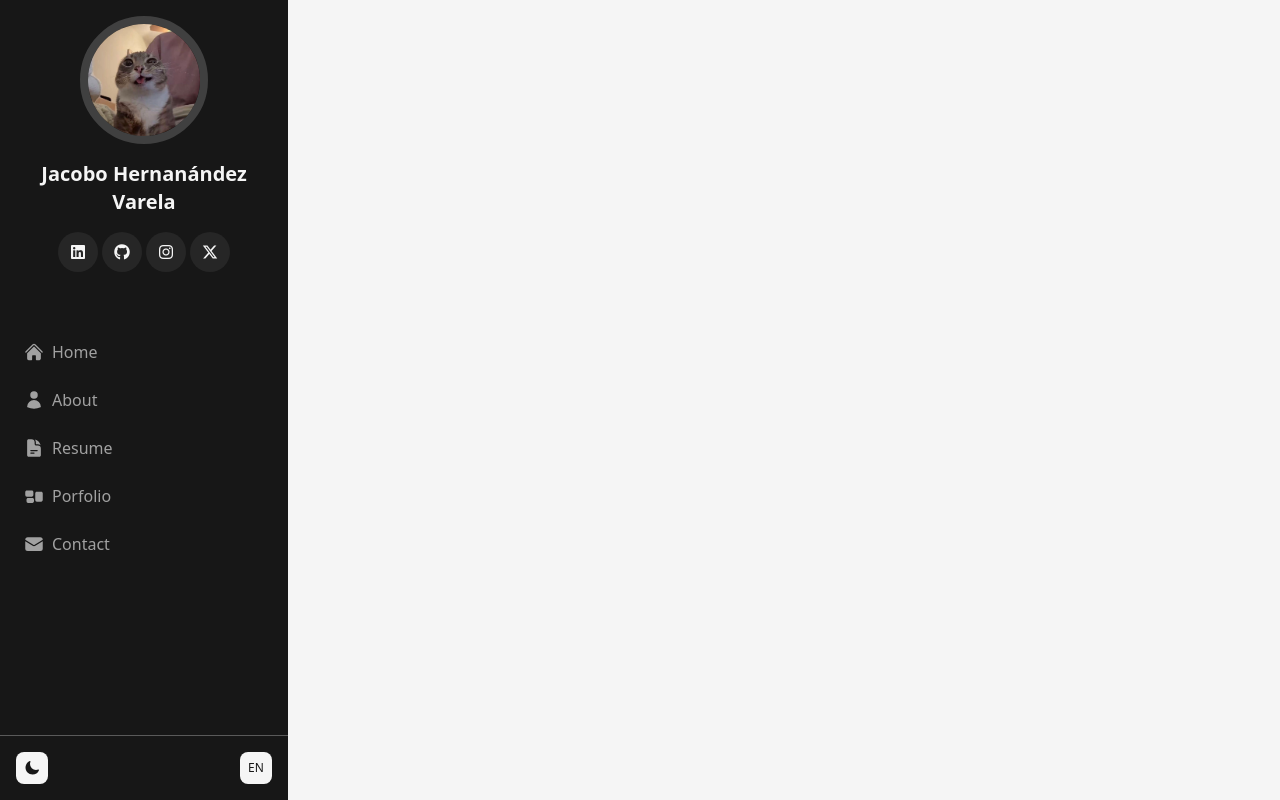
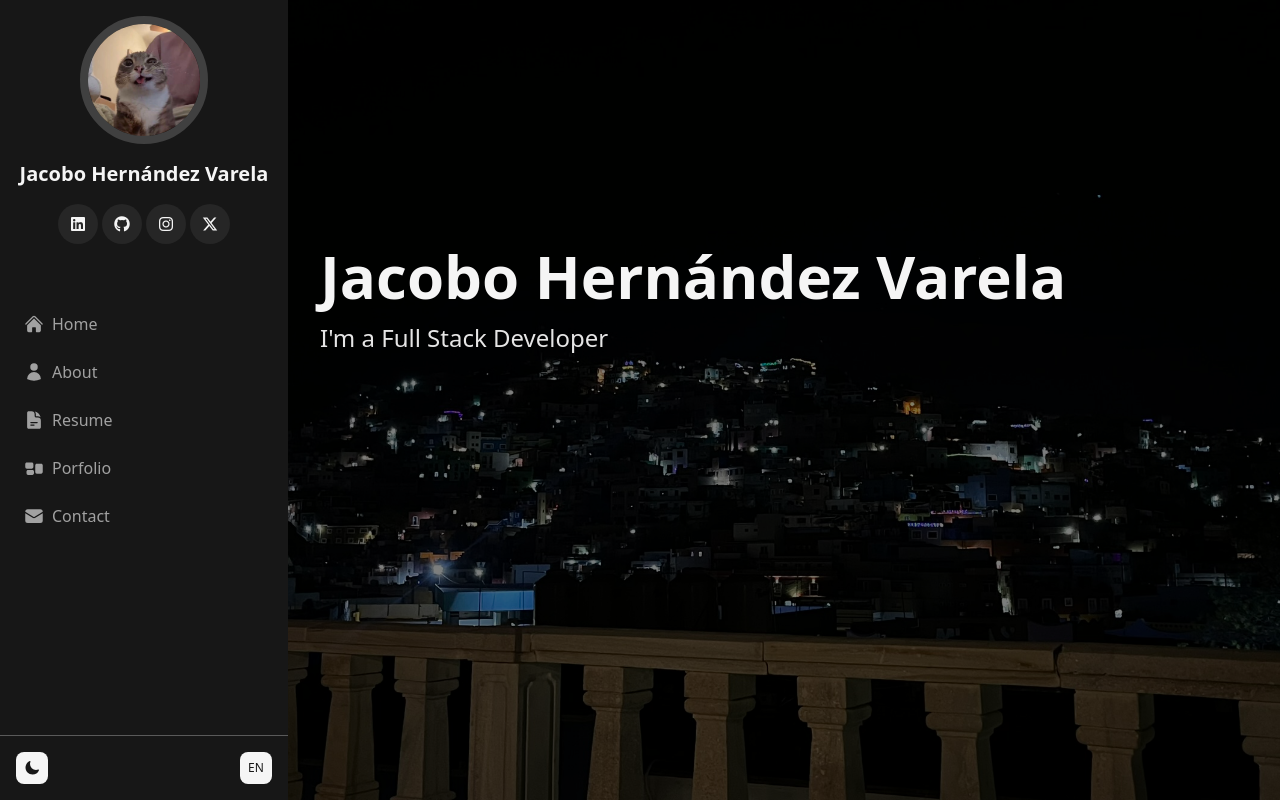
Before and after one commit to JacobHdez/jacobhdez.github.io, a Vue app: page / in a window 1280 px wide. Built offline with nearby package versions, Linux system fonts and the light colour scheme.

Commit message:
feat: add hero section

```diff
--- a/src/App.vue
+++ b/src/App.vue
@@ -10,7 +10,7 @@ import Footer from './components/layout/Footer.vue';
   >
     <Header />
 
-    <div class="flex min-h-screen flex-1 flex-col px-4 py-2">
+    <div class="flex min-h-screen flex-1 flex-col">
       <main class="grow">
         <Home />
       </main>
--- /dev/null
+++ b/src/components/sections/Hero.vue
@@ -0,0 +1,20 @@
+<script setup lang="ts">
+import { personalData } from '@/data/personal';
+</script>
+
+<template>
+  <div class="relative h-screen w-full">
+    <div class="absolute inset-0 aspect-video h-screen w-full overflow-hidden">
+      <img :src="personalData.hero" :alt="personalData.name" class="h-full w-full object-cover" />
+
+      <div class="absolute inset-0 bg-black/50"></div>
+    </div>
+
+    <section class="relative flex h-3/4 w-full flex-col items-start justify-center gap-y-4 pl-8">
+      <h1 class="text-6xl font-bold text-neutral-100">
+        {{ personalData.name }}
+      </h1>
+      <p class="text-2xl text-neutral-200">I'm a Full Stack Developer</p>
+    </section>
+  </div>
+</template>
--- a/src/data/personal.ts
+++ b/src/data/personal.ts
@@ -1,7 +1,7 @@
 import type { PersonalData } from './types';
 
 export const personalData: PersonalData = {
-  name: 'Jacobo Hernanández Varela',
+  name: 'Jacobo Hernández Varela',
   portrait: new URL('@/assets/images/portrait.JPEG', import.meta.url).href,
   hero: new URL('@/assets/images/hero.JPEG', import.meta.url).href
 };
--- a/src/views/Home.vue
+++ b/src/views/Home.vue
@@ -1 +1,7 @@
-<template></template>
+<script setup lang="ts">
+import Hero from '@/components/sections/Hero.vue';
+</script>
+
+<template>
+  <Hero />
+</template>
```
